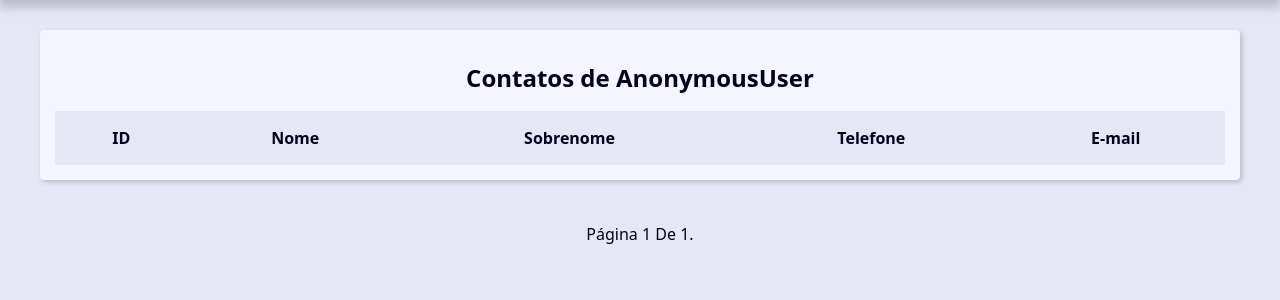
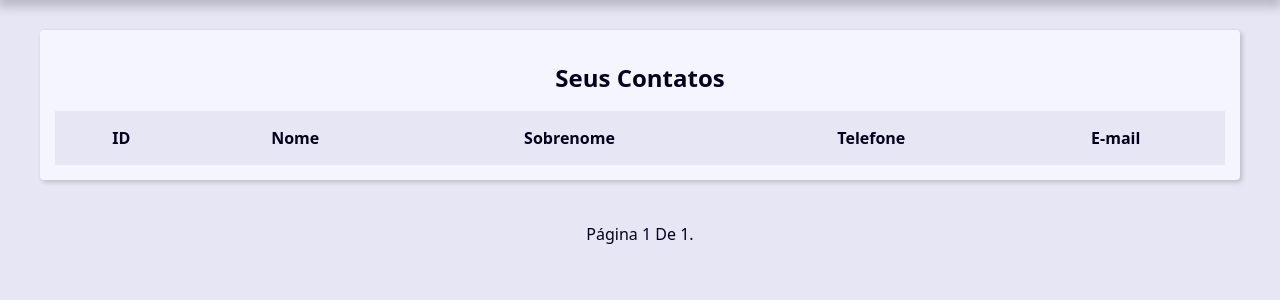
Before and after one commit to DanielKoehler04/projeto_agenda, a Django app: page / in a window 1280 px wide. Shown: the part 239-539 px from the top of the page. Run offline with Django 5.2, Linux system fonts and the light colour scheme; tables that the repository leaves empty hold one stand-in row (values such as "Sample post"); lists and menus that the app fills with data are empty.

Commit message:
caption_index

```diff
--- a/contact/templates/contact/index.html
+++ b/contact/templates/contact/index.html
@@ -5,7 +5,7 @@
     <div class="responsive-table">
         <table class="contacts-table">
             <caption class="table-caption">
-                Contatos de {{user}}
+                Seus Contatos
 
             </caption>
             <thead>
```
